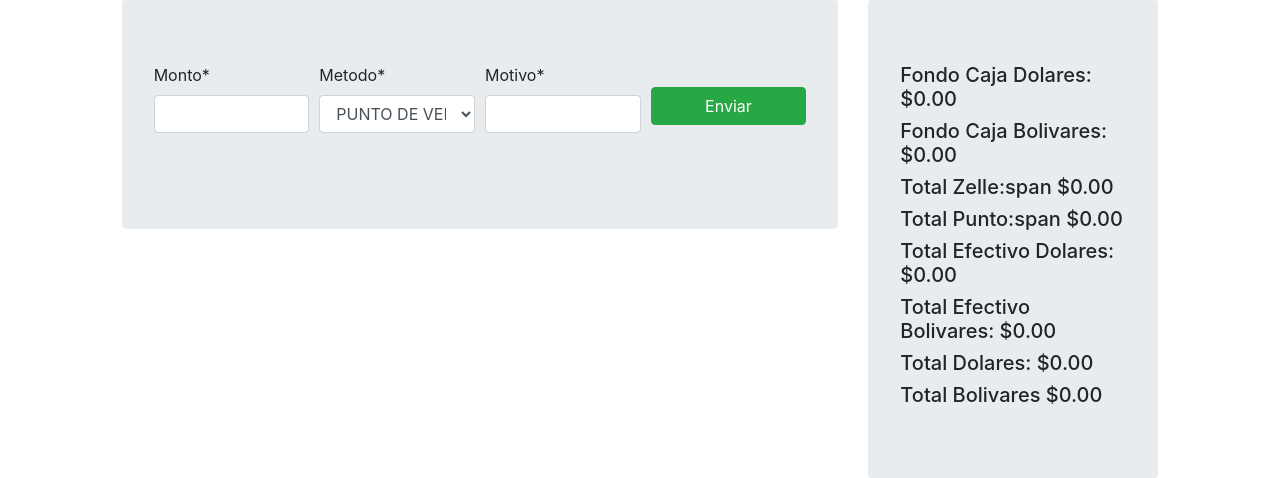
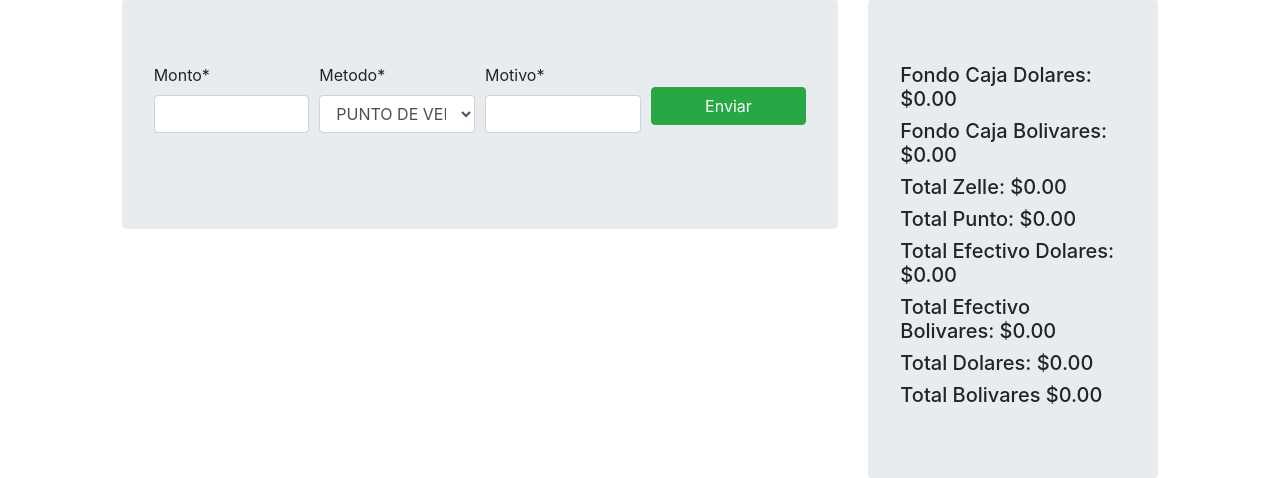
Before and after one commit to elchamucoroboto/caja-farmacia, a Django app: page / in a window 1280 px wide. Shown: the part 81-559 px from the top of the page. Run offline with Django 3.2, Linux system fonts and the light colour scheme; a user stored in the database is signed in; data comes from the database, SQL or seed files in the repository; some libraries are stand-ins or nearby versions.

```diff
--- a/caja/templates/caja/index.html
+++ b/caja/templates/caja/index.html
@@ -69,8 +69,8 @@
     {% block totales %}
     <h5>Fondo Caja Dolares: <span class='op-amount'>{{fondoCajaD}}</span></h5>
     <h5>Fondo Caja Bolivares: <span class="op-amount">{{fondoCajaBs}}</span></h5>
-    <h5>Total Zelle:span <span class="op-amount">{{sumZelle}}</span></h5>
-    <h5>Total Punto:span <span class="op-amount">{{sumPunto}}</span></h5>
+    <h5>Total Zelle: <span class="op-amount">{{sumZelle}}</span></h5>
+    <h5>Total Punto: <span class="op-amount">{{sumPunto}}</span></h5>
     <h5>Total Efectivo Dolares: <span class="op-amount">{{sumEfectivoD}}</span></h5>
     <h5>Total Efectivo Bolivares: <span class="op-amount">{{sumEfectivoBS}}</span></h5>
     <h5>Total Dolares: <span class="op-amount">{{venta_total_dolares}}</span></h5>
--- a/dcaja_project/settings.py
+++ b/dcaja_project/settings.py
@@ -24,7 +24,7 @@ BASE_DIR = Path(__file__).resolve().parent.parent
 SECRET_KEY = 'n903a@3z5psio(mvlxr5fcqcjq5aug4v17-oaj4@%9i=#marxx'
 
 # SECURITY WARNING: don't run with debug turned on in production!
-DEBUG = True
+DEBUG = False
 
 ALLOWED_HOSTS = ['shielded-brushlands-48704.herokuapp.com', '127.0.0.1', 'localhost']
 
```
